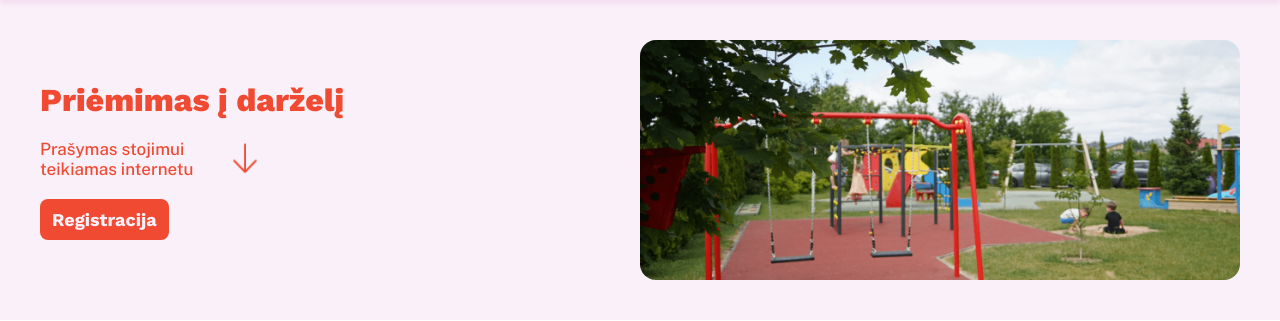
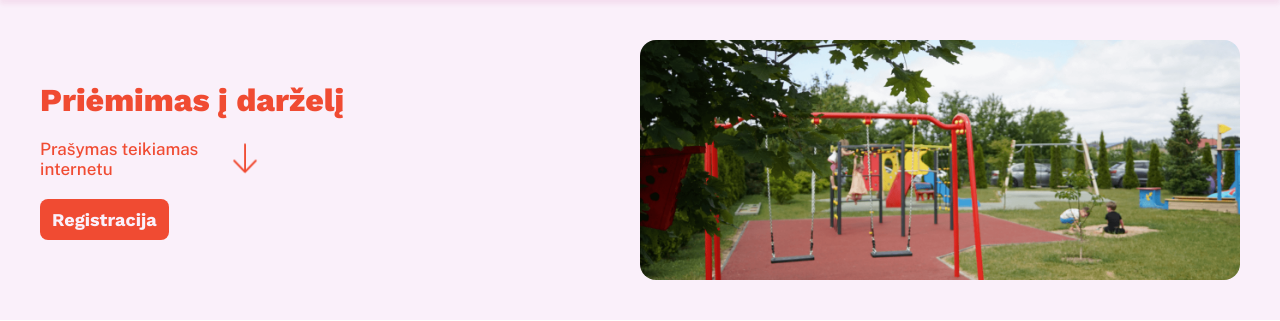
Before and after one commit to Balikas4/vaikystes_lobiai, a Django app: page /priemimo-tvarka/ in a window 1280 px wide. Shown: the part 80-401 px from the top of the page. Run offline with Django 5.2, Linux system fonts and the light colour scheme; data that the repository does not hold is empty; some libraries are stand-ins or nearby versions.

Commit message:
edit: html, email view

```diff
--- a/vaikystes_lobiai/core/templates/admissions.html
+++ b/vaikystes_lobiai/core/templates/admissions.html
@@ -16,7 +16,7 @@
             <h1>Priėmimas į darželį</h1>
             <div class="admissions-hero-div">
                 <div class="grupele">
-                    <p>Prašymas stojimui teikiamas internetu</p>
+                    <p>Prašymas teikiamas internetu</p>
                     <img src="{% static 'images/rodykle.png' %}">
                 </div>
                 <a href="{% url 'register' %}" class="register-red">Registracija</a>
--- a/vaikystes_lobiai/core/views.py
+++ b/vaikystes_lobiai/core/views.py
@@ -211,7 +211,7 @@ def register(request):
                     subject=admin_subject,
                     body=admin_message,
                     from_email='vaikysteslobiaiweb@gmail.com',
-                    to=['rimsa.mindaugas@gmail.com'],
+                    to=['gitana.mikutyte@gmail.com'],
                 )
 
                 # Attach the document
```
